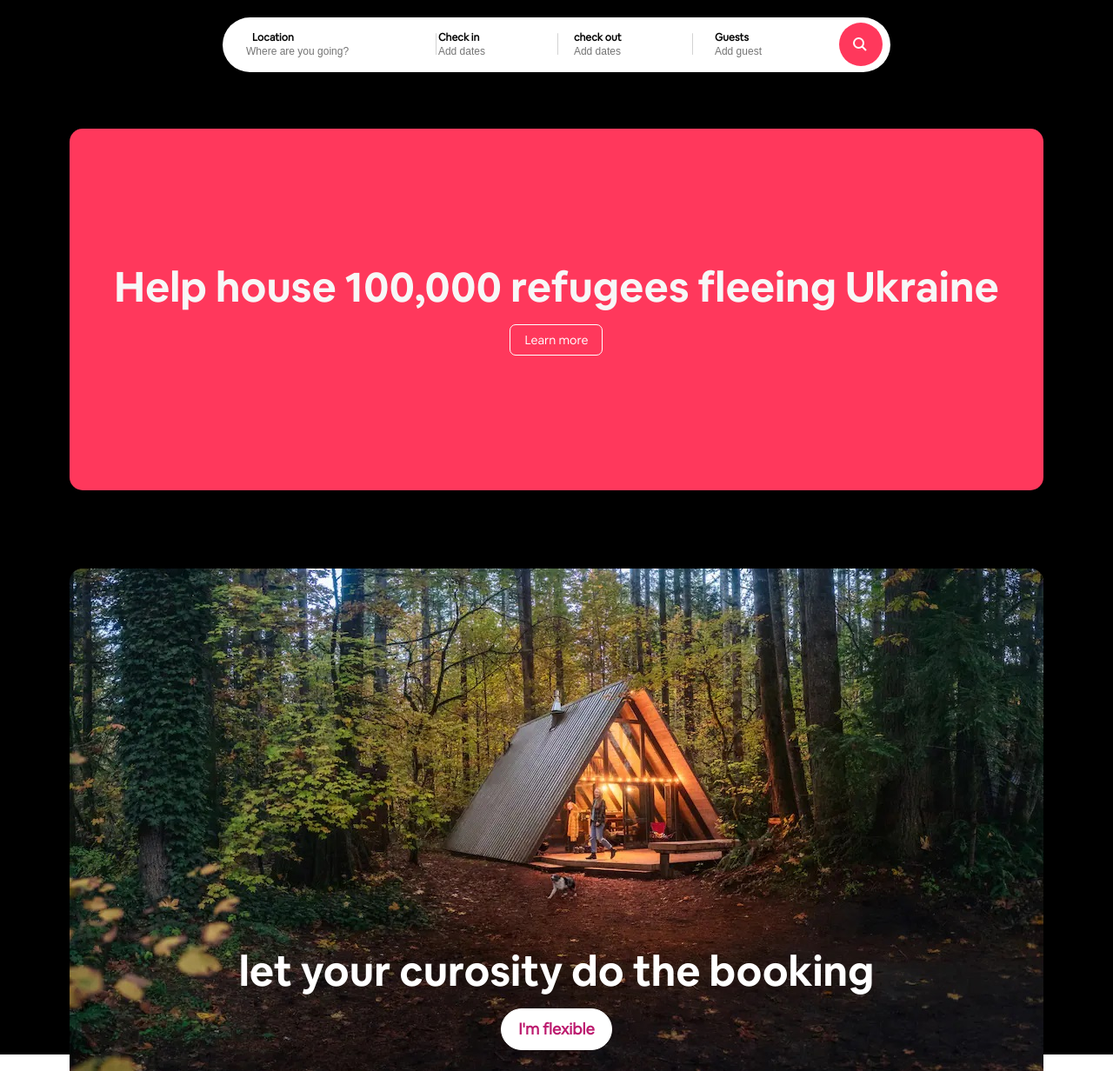
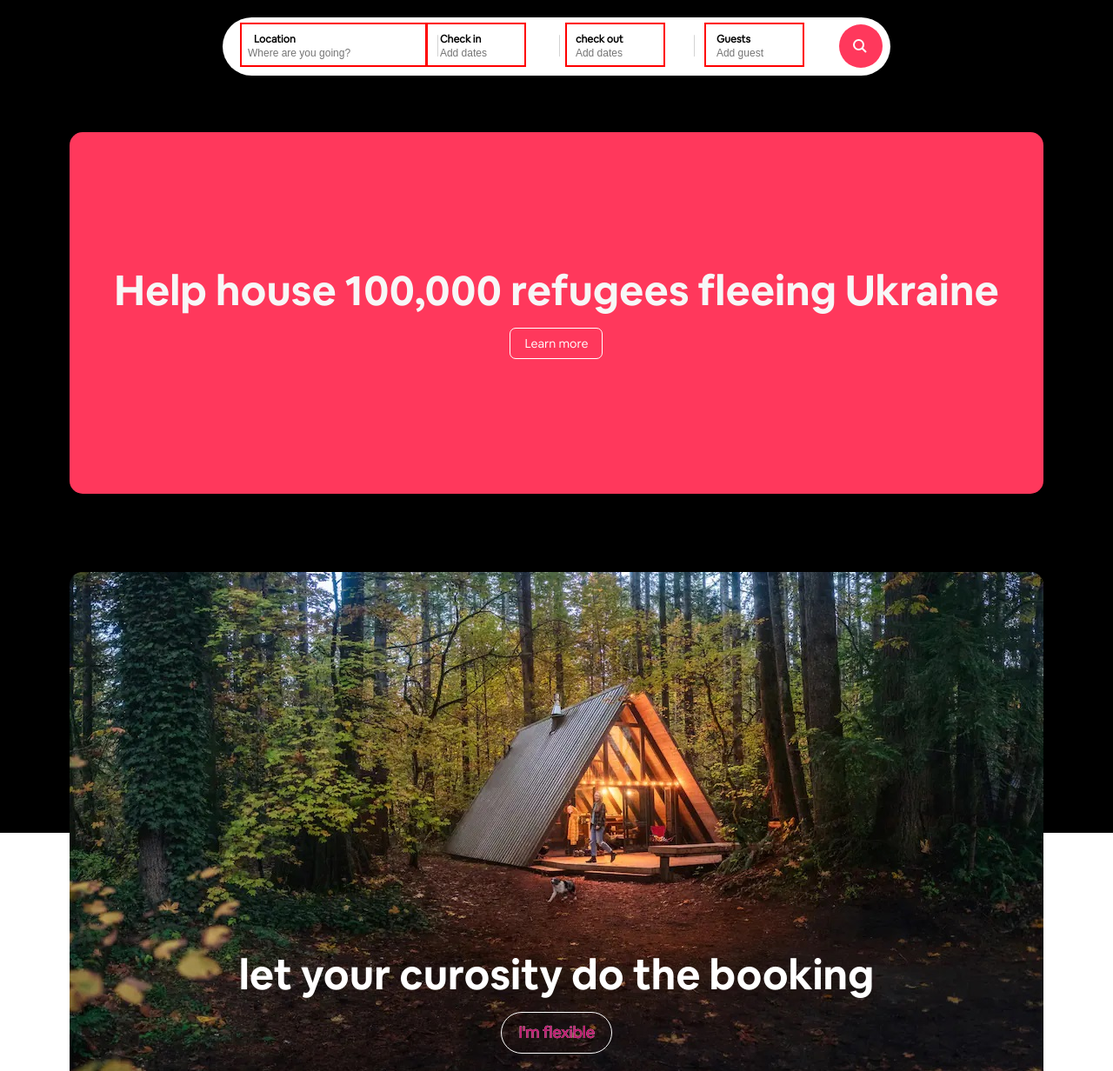
Before and after one commit to Lo-Agency-Internship/faeze-mahsa-airbnb-clone, a plain HTML site: page index.html in a window 1280 px wide. Shown: the part 68-1300 px from the top of the page at 87% size. Drawn offline with Linux system fonts and the light colour scheme.

Commit message:
final edit

```diff
--- a/index.html
+++ b/index.html
@@ -6,7 +6,7 @@
     <meta http-equiv="X-UA-Compatible" content="IE=edge">
     <meta name="viewport" content="width=device-width, initial-scale=1.0">
     <title>Airbnb: Vacation Rentals, Cabins, Beach Houses, Unique Homes &amp; Experiences - Airbnb</title>
-    <link rel="icon" type="image/x-icon" href="/images/favicon.ico">
+    <link rel="icon" type="image/x-icon" href="images/favicon.ico">
 
     <link rel="stylesheet" href="style.css">
     <script src="https://kit.fontawesome.com/0bc6336a91.js" crossorigin="anonymous"></script>
--- a/style.css
+++ b/style.css
@@ -19,7 +19,7 @@
 body{
     background: black;
     width:100vw;
-    background-image: linear-gradient(black 50%, white 50%);
+    background-image: linear-gradient(black 40%, white 40%);
 }
 .header {
     background-color: black;
@@ -198,6 +198,12 @@ input{
     margin-right: 14px;
     margin-bottom: 9px;
     margin-top:6px;
+    border:2px solid red;
+
+}
+.search-col:hover{
+    background-color: lightgray;
+    border-radius:30px;
 
 }
 #pixel-2{
@@ -383,6 +389,13 @@ input::placeholder {
     border-radius:25px;
     color:#bc1a6e;
     font-weight:bold;
+   /* color: transparent;
+    background: linear-gradient(
+    90deg,
+    #6F019C 0%,
+    #C6017E 135.12%*/
+  );
+  background-clip: text;
 }
 .two-colored{
     display: flex;
```
